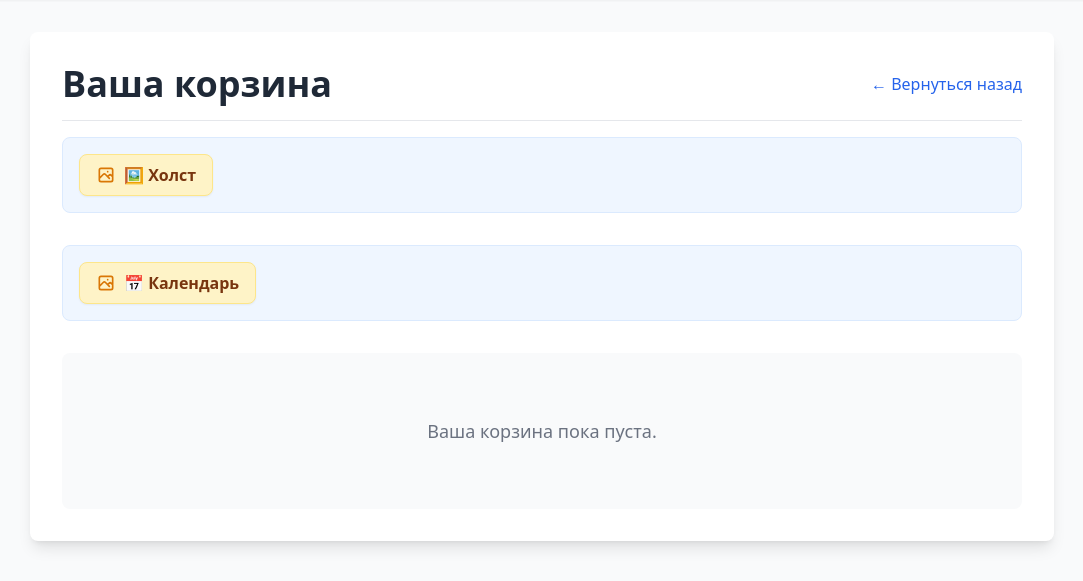
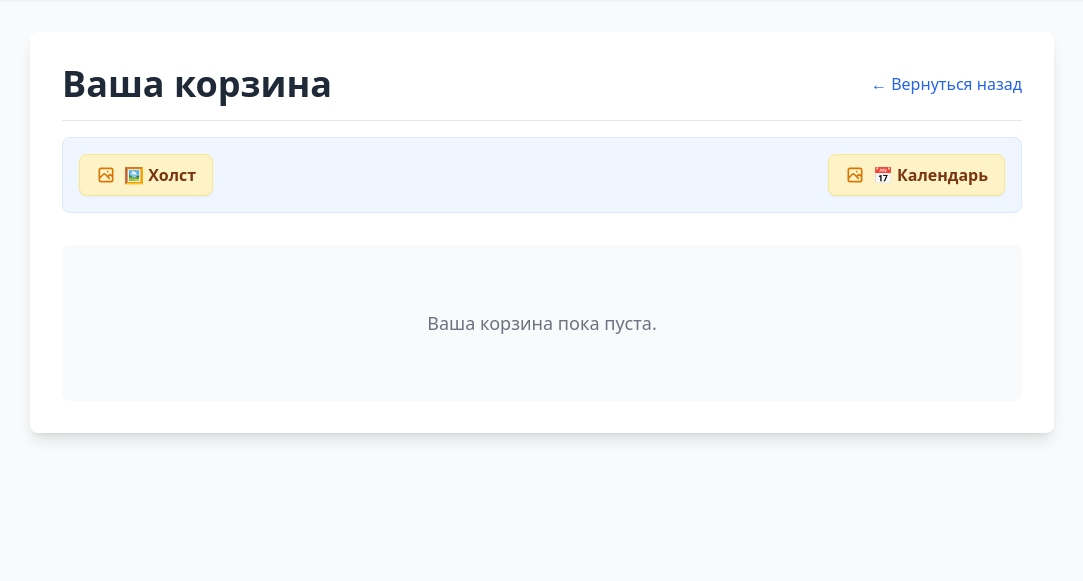
Before and after one commit to semahardrada/Photosait, a Django app: page /order/cart/ in a window 1280 px wide. Shown: the part 64-645 px from the top of the page, without its empty margins (98-1181 px from the left). Run offline with Django 5.2, Linux system fonts and the light colour scheme; some libraries are stand-ins or nearby versions.

Commit message:
zaebalo 1 1 3

```diff
--- a/orders/templates/orders/cart.html
+++ b/orders/templates/orders/cart.html
@@ -59,8 +59,6 @@
             <svg xmlns="http://www.w3.org/2000/svg" class="h-5 w-5 text-amber-600" fill="none" viewBox="0 0 24 24" stroke="currentColor"><path stroke-linecap="round" stroke-linejoin="round" stroke-width="2" d="M4 16l4.586-4.586a2 2 0 012.828 0L16 16m-2-2l1.586-1.586a2 2 0 012.828 0L20 14m-6-6h.01M6 20h12a2 2 0 002-2V6a2 2 0 00-2-2H6a2 2 0 00-2 2v12a2 2 0 002 2z" /></svg>
             🖼️ Холст
         </button>
-    </div>
-    <div class="bg-blue-50 border border-blue-100 rounded-lg p-4 mb-8 flex flex-wrap gap-4 items-center justify-between">
         <button type="button" data-canvas-url="{% static 'images/info_calendar.jpg' %}" onclick="openLightbox(this.getAttribute('data-calendar-url'))" class="bg-amber-100 hover:bg-amber-200 text-amber-900 border border-amber-200 font-semibold py-2 px-4 rounded-lg flex items-center gap-2 transition-colors shadow-sm">
             <svg xmlns="http://www.w3.org/2000/svg" class="h-5 w-5 text-amber-600" fill="none" viewBox="0 0 24 24" stroke="currentColor"><path stroke-linecap="round" stroke-linejoin="round" stroke-width="2" d="M4 16l4.586-4.586a2 2 0 012.828 0L16 16m-2-2l1.586-1.586a2 2 0 012.828 0L20 14m-6-6h.01M6 20h12a2 2 0 002-2V6a2 2 0 00-2-2H6a2 2 0 00-2 2v12a2 2 0 002 2z" /></svg>
             📅 Календарь
```
